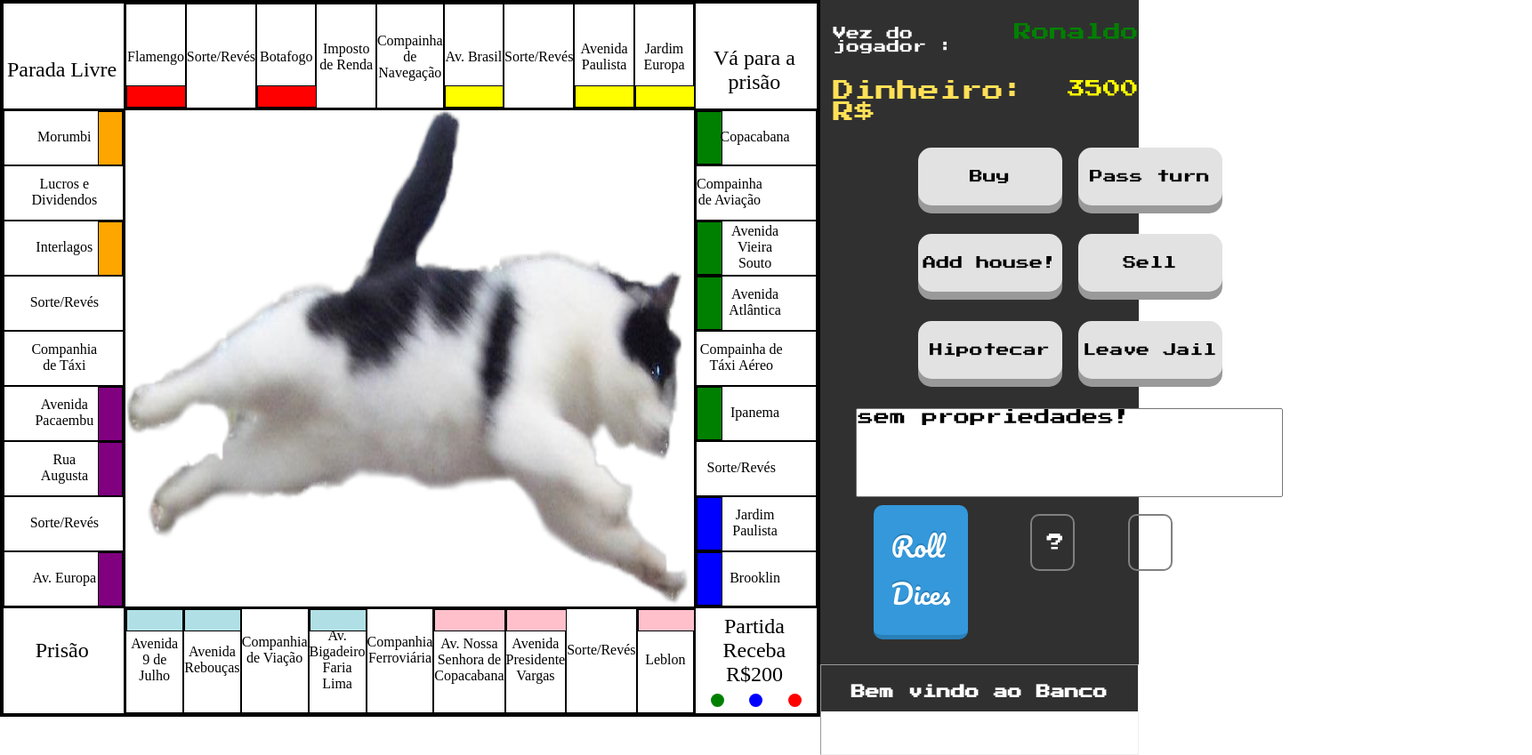
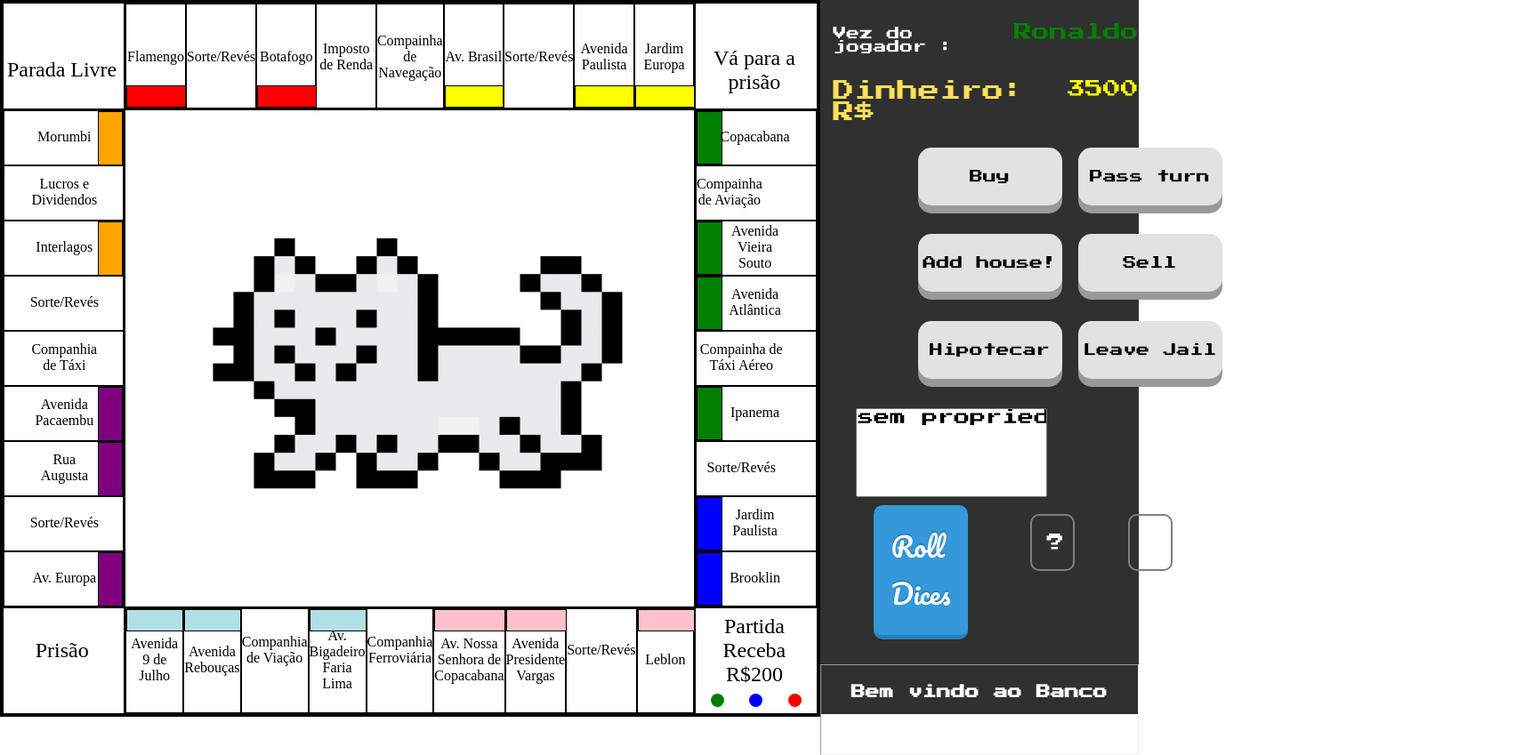
Before and after one commit to Guitakakuwa/Jogo-de-monopoly-em-js, a plain HTML site: page index.html in a window 1280 px wide. Shown: the whole page at 89% size, 1722 px wide, since content can reach past the window. Drawn offline with Linux system fonts and the light colour scheme.

Commit message:
Se voce viu isso pavan, desculpa LOLOL

```diff
--- a/css/estilo_button.css
+++ b/css/estilo_button.css
@@ -161,7 +161,7 @@ margin-left: 15px;
 
 #TDO{
   height: 100px;
-  width: 800px;
+  width: auto;
 }
 #telas_da_opcs{
   height: 100%;
--- a/css/estilo_menu.css
+++ b/css/estilo_menu.css
@@ -28,7 +28,7 @@ body {
     float: left;
     background-color:#303030FF;
     width: 28%;
-    height: 100%;
+    height: 803px;
     margin-top: 0;
        justify-content: center;
 }
--- a/index.html
+++ b/index.html
@@ -190,7 +190,7 @@
                     <div class="nome">Av. Europa</div>
                 </div>
             </div>
-            <div class="middle with-img"><img src="img/catlogo.png" alt=""></div>
+            <div class="middle with-img"><img src="img/giphy.gif" alt=""></div>
             <div class="side-column">
                 <div>
                     <div class="tokens-right">
```
